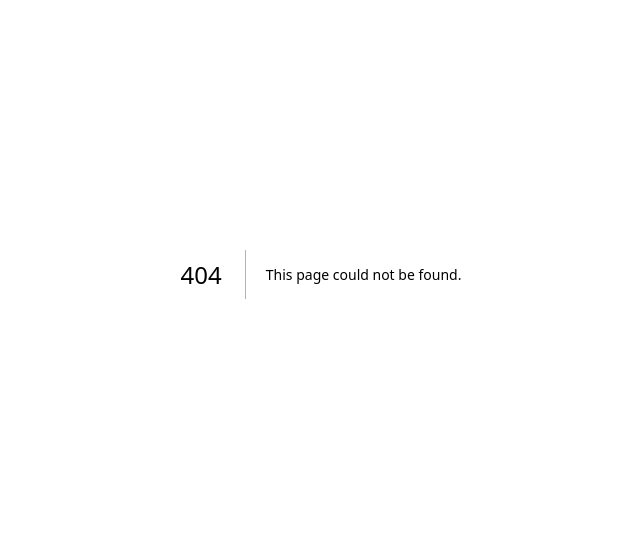
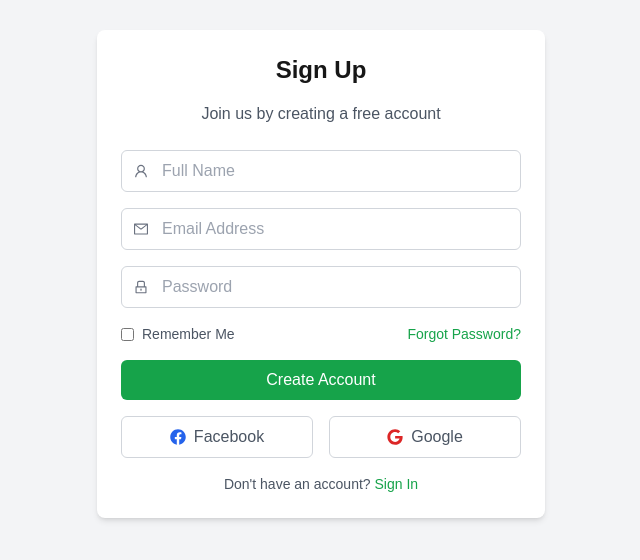
Before and after one commit to wakiullah/etest, a Next.js app: page /signup in a window 1280 px wide. Before the commit this address had no page. Shown: the part 126-686 px from the top of the page, without its empty margins (319-959 px from the left). Built offline with nearby package versions, Linux system fonts and the light colour scheme.

Commit message:
added login and team page

```diff
--- /dev/null
+++ b/app/signup/page.js
@@ -0,0 +1,88 @@
+'use client';
+
+import { useState } from 'react';
+import { FaFacebook, FaGoogle } from 'react-icons/fa';
+import { AiOutlineUser, AiOutlineMail, AiOutlineLock } from 'react-icons/ai';
+
+export default function Signup() {
+    const [form, setForm] = useState({ fullName: '', email: '', password: '' });
+
+    const handleChange = (e) => {
+        setForm({ ...form, [e.target.name]: e.target.value });
+    };
+
+    const handleSubmit = (e) => {
+        e.preventDefault();
+        console.log(form);
+    };
+
+    return (
+        <div className="flex min-h-screen items-center justify-center bg-gray-100 p-4">
+            <div className="w-full max-w-md rounded-lg bg-white p-6 shadow-md">
+                <h2 className="mb-4 text-center text-2xl font-bold">Sign Up</h2>
+                <p className="mb-6 text-center text-gray-600">Join us by creating a free account</p>
+                <form onSubmit={handleSubmit} className="space-y-4">
+                    <div className="relative flex items-center">
+                        <AiOutlineUser className="absolute left-3 text-gray-500" />
+                        <input
+                            type="text"
+                            name="fullName"
+                            value={form.fullName}
+                            onChange={handleChange}
+                            placeholder="Full Name"
+                            className="w-full rounded-md border border-gray-300 p-2 pl-10 focus:border-green-500 focus:ring-1 focus:ring-green-500"
+                            required
+                        />
+                    </div>
+                    <div className="relative flex items-center">
+                        <AiOutlineMail className="absolute left-3 text-gray-500" />
+                        <input
+                            type="email"
+                            name="email"
+                            value={form.email}
+                            onChange={handleChange}
+                            placeholder="Email Address"
+                            className="w-full rounded-md border border-gray-300 p-2 pl-10 focus:border-green-500 focus:ring-1 focus:ring-green-500"
+                            required
+                        />
+                    </div>
+                    <div className="relative flex items-center">
+                        <AiOutlineLock className="absolute left-3 text-gray-500" />
+                        <input
+                            type="password"
+                            name="password"
+                            value={form.password}
+                            onChange={handleChange}
+                            placeholder="Password"
+                            className="w-full rounded-md border border-gray-300 p-2 pl-10 focus:border-green-500 focus:ring-1 focus:ring-green-500"
+                            required
+                        />
+                    </div>
+                    <div className="flex justify-between text-sm text-gray-600">
+                        <label className="flex items-center">
+                            <input type="checkbox" className="mr-2" /> Remember Me
+                        </label>
+                        <a href="#" className="text-green-600 hover:underline">Forgot Password?</a>
+                    </div>
+                    <button
+                        type="submit"
+                        className="w-full rounded-md bg-green-600 py-2 text-white hover:bg-green-700"
+                    >
+                        Create Account
+                    </button>
+                </form>
+                <div className="mt-4 flex items-center justify-center space-x-4">
+                    <button className="flex w-1/2 items-center justify-center rounded-md border border-gray-300 py-2 text-gray-600 hover:bg-gray-100">
+                        <FaFacebook className="mr-2 text-blue-600" /> Facebook
+                    </button>
+                    <button className="flex w-1/2 items-center justify-center rounded-md border border-gray-300 py-2 text-gray-600 hover:bg-gray-100">
+                        <FaGoogle className="mr-2 text-red-600" /> Google
+                    </button>
+                </div>
+                <p className="mt-4 text-center text-sm text-gray-600">
+                    Don't have an account? <a href="#" className="text-green-600 hover:underline">Sign In</a>
+                </p>
+            </div>
+        </div>
+    );
+}
--- /dev/null
+++ b/app/team/page.js
@@ -0,0 +1,39 @@
+import TeamCard from '@/components/TeamCard';
+import { FaEnvelope } from 'react-icons/fa';
+
+const facultyMembers = [
+    {
+        name: 'Dr. Alex Johnson',
+        title: 'Associate Professor',
+        role: 'Department Head',
+        education: 'Ph.D., Stanford University, USA',
+        email: 'alex.johnson@northsouth.edu',
+        image: 'https://th-thumbnailer.cdn-si-edu.com/gnVVC1OLQs1cWyFWBciZSwXKon8=/1072x720/filters:no_upscale():focal(792x601:793x602)/https://tf-cmsv2-smithsonianmag-media.s3.amazonaws.com/filer/52/e4/52e44474-c2dc-41e0-bb77-42a904695196/this-image-shows-a-portrait-of-dragon-man-credit-chuang-zhao_web.jpg    ',
+    },
+    {
+        name: 'Dr. Maria Chen',
+        title: 'Assistant Professor',
+        role: 'Structural Engineering',
+        education: 'Ph.D., Massachusetts Institute of Technology, USA',
+        email: 'maria.chen@northsouth.edu',
+        image: 'https://th-thumbnailer.cdn-si-edu.com/gnVVC1OLQs1cWyFWBciZSwXKon8=/1072x720/filters:no_upscale():focal(792x601:793x602)/https://tf-cmsv2-smithsonianmag-media.s3.amazonaws.com/filer/52/e4/52e44474-c2dc-41e0-bb77-42a904695196/this-image-shows-a-portrait-of-dragon-man-credit-chuang-zhao_web.jpg',
+    },
+];
+
+
+export default function TeamList() {
+    return (
+        <section className="min-h-screen bg-white  py-10 px-4">
+            <div className='container mx-auto'>
+                <div className="max-w-5xl mx-auto text-center mb-10">
+                    <h1 className="text-4xl font-bold text-gray-900">Department of Civil and Environmental Engineering</h1>
+                </div>
+                <div className="flex md:grid md:grid-cols-2 flex-wrap justify-center gap-6">
+                    {facultyMembers.map((member, index) => (
+                        <TeamCard key={index} member={member} />
+                    ))}
+                </div>
+            </div>
+        </section>
+    );
+}
--- /dev/null
+++ b/components/TeamCard.js
@@ -0,0 +1,20 @@
+import React from 'react'
+import { FaEnvelope } from 'react-icons/fa';
+
+
+export default function TeamCard({ member }) {
+    return (
+        <div className="group bg-white rounded border hover:border-primary transition duration-300 ease-in-out p-6 flex flex-col md:flex-row items-center text-center md:text-left w-full max-w-2xl">
+            <div className='h-32 overflow-hidden rounded-lg mb-4 md:mb-0 md:mr-6'><img src={member.image} alt={member.name} className="rounded-lg w-32 h-32 object-cover  group-hover:scale-110  transition duration-300 object-cover" /></div>
+            <div>
+                <h3 className="text-xl font-semibold">{member.name}</h3>
+                <p className="text-gray-600">{member.title}</p>
+                <p className="text-sm text-gray-500">{member.role}</p>
+                <p className="text-sm text-gray-500 mb-2">{member.education}</p>
+                <a href={`mailto:${member.email}`} className="flex items-center gap-2 text-blue-600 hover:underline">
+                    <FaEnvelope /> {member.email}
+                </a>
+            </div>
+        </div>
+    )
+}
--- a/components/UI/Footer.js
+++ b/components/UI/Footer.js
@@ -11,9 +11,9 @@ export default function Footer() {
                     {/* Logo & Description */}
                     <div>
                         <h2 className="text-2xl font-bold flex items-center gap-2">
-                            <span className="bg-green-500 text-black p-2 rounded-full">📚</span> iStudy
+                            ESOMOY
                         </h2>
-                        <p className="text-gray-400 mt-4">
+                        <p className="text-white mt-4">
                             Education focused website or template is an essential part that provides visitors with insights into the
                             program or service offered.
                         </p>
@@ -27,7 +27,7 @@ export default function Footer() {
                     {/* Links */}
                     <div>
                         <h3 className="text-lg font-semibold">Links</h3>
-                        <ul className="mt-4 space-y-2 text-gray-400">
+                        <ul className="mt-4 space-y-2 text-white">
                             <li><a href="#" className="hover:text-white">About Us</a></li>
                             <li><a href="#" className="hover:text-white">Courses</a></li>
                             <li><a href="#" className="hover:text-white">Instructor</a></li>
@@ -38,7 +38,7 @@ export default function Footer() {
                     {/* Support */}
                     <div>
                         <h3 className="text-lg font-semibold">Support</h3>
-                        <ul className="mt-4 space-y-2 text-gray-400">
+                        <ul className="mt-4 space-y-2 text-white">
                             <li><a href="#" className="hover:text-white">Contact Now</a></li>
                             <li><a href="#" className="hover:text-white">FAQ</a></li>
                             <li><a href="#" className="hover:text-white">Purchase Guide</a></li>
@@ -49,7 +49,7 @@ export default function Footer() {
                     {/* Newsletter */}
                     <div>
                         <h3 className="text-lg font-semibold">Newsletter</h3>
-                        <p className="text-gray-400 mt-4">Subscribe our newsletter to get the latest news & updates.</p>
+                        <p className="text-white mt-4">Subscribe our newsletter to get the latest news & updates.</p>
                         <div className="mt-4 flex items-center border border-gray-600 rounded-lg overflow-hidden">
                             <input
                                 type="email"
@@ -60,12 +60,12 @@ export default function Footer() {
                         </div>
                         <div className="mt-4 flex items-center">
                             <input type="checkbox" className="mr-2" />
-                            <span className="text-gray-400">I Have Read And Agree To The Website.</span>
+                            <span className="text-white">I Have Read And Agree To The Website.</span>
                         </div>
                     </div>
                 </div>
-                <div className="text-center bg-primary brightness-[100%] mt-10 border-t border-gray-700 pt-4">
-                    <p className="text-gray-400">© Copyright 2025 | Developed By iStudy</p>
+                <div className="text-center  mt-10 border-t border-gray-200 pt-4">
+                    <p className="text-white">© Copyright 2025 | Developed By iStudy</p>
                 </div>
             </div>
         </footer>
--- a/container/About.js
+++ b/container/About.js
@@ -49,7 +49,7 @@ export default function AboutUs() {
                     />
                 </div>
                 {/* Right Side - Content */}
-                <div className="w-full md:w-3/5 space-y-4 pl-20">
+                <div className="w-full md:w-3/5 space-y-4 md:pl-20">
                     {<Heading sub={'ABOUT US'} main={`We're Focuses Technology and Innovative Learning`} align={'left'} />}
                     <p className="text-gray-600">
                         {aboutData.mission}
--- a/container/Faqs.js
+++ b/container/Faqs.js
@@ -31,7 +31,7 @@ export default function FAQ() {
     };
 
     return (
-        <div className="container mx-auto lg:grid lg:gap-10 lg:grid-cols-2 py-6">
+        <div className="container mx-auto p-6 lg:grid lg:gap-10 lg:grid-cols-2 py-6">
             <div className="hidden lg:block px-5">
                 <Image src={faqimg} alt="Frequently Asked Questions w-2/3" />
             </div>
--- a/container/ForUCourse.js
+++ b/container/ForUCourse.js
@@ -81,7 +81,7 @@ export default function Courses() {
                         <button className="border-[1px] hover:border-[1px] border-primary px-5 bg-primary hover:bg-white hover:text-primary block text-white py-[6px]  rounded">View More</button>
                     </div>
                 </div>
-                <div className="grid grid-cols-2 gap-4">
+                <div className="grid  md:grid-cols-2 gap-4">
                     {courses.map((course) => (
                         <CourseCard key={course.id} course={course} />
                     ))}
--- a/container/LatestUpdares.js
+++ b/container/LatestUpdares.js
@@ -24,7 +24,7 @@ const articles = [
 
 export default function LatestUpdates() {
     return (
-        <section className="py-12 container mx-auto">
+        <section className="py-12 p-6    container mx-auto">
             <div className="max-w-6xl mx-auto text-center">
                 <h3 className="text-green-600 uppercase text-sm font-semibold">News & Insights</h3>
                 <h2 className="text-3xl font-bold text-gray-800 my-2">Latest Updates</h2>
--- a/container/Offerings.js
+++ b/container/Offerings.js
@@ -22,7 +22,8 @@ const offerings = [
 
 export default function Offerings() {
     return (
-        <div className=" py-16 bg-white text-center">
+        <div className=" py-16 p-6 bg-white text-center">
+            <div className='container mx-auto'>
                 <div className='container mx-auto'>
                     <Heading sub={"Why Ekkhuny Somoy?"} main={'Explore Our Unique Offerings'} align={'center'} />
                     <div className="mt-16 grid grid-cols-1 md:grid-cols-3 gap-6  mx-auto">
@@ -36,5 +37,6 @@ export default function Offerings() {
                     </div>
                 </div>
             </div>
+        </div>
     )
 }
--- a/container/Overview.js
+++ b/container/Overview.js
@@ -14,7 +14,7 @@ export default function Overview() {
 
     return (
         <div className='bg-primary '>
-            <div className='p-6 flex '>
+            <div className='p-6 hidden md:flex '>
                 {data.map((item, i) => {
                     return <OverViewItem icon={item.icon} key={i} text={item.title} />
                 })}
--- a/container/upperNav.js
+++ b/container/upperNav.js
@@ -5,7 +5,7 @@ export default function UpperNav() {
         <div className="bg-primary text-whtie  p-2 flex justify-between items-center text-sm px-4 w-full z-50">
             <div><p className='text-white'>📍 Brooklyn, NY 12207, New York</p></div>
             <div className="flex space-x-4 text-white">
-                <span className='text-white'>📞 (888) 446-7880</span>
+                <span className='text-white md:block hidden'>📞 (888) 446-7880</span>
                 <span >✉ example@istudy.com</span>
             </div>
         </div>
```
Lines whose indentation alone changed are shown as unchanged.
